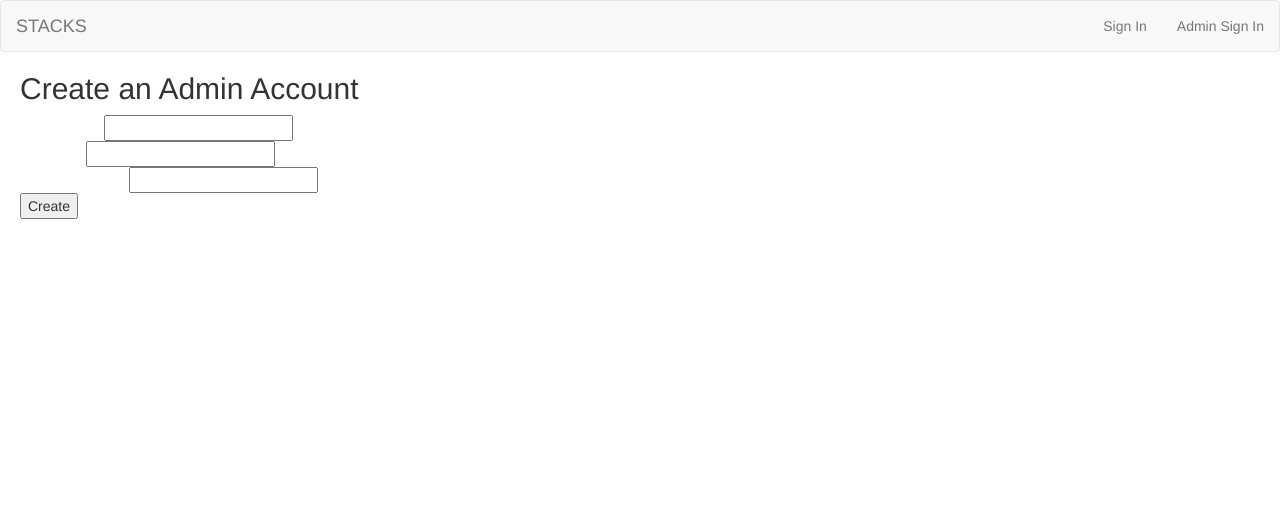
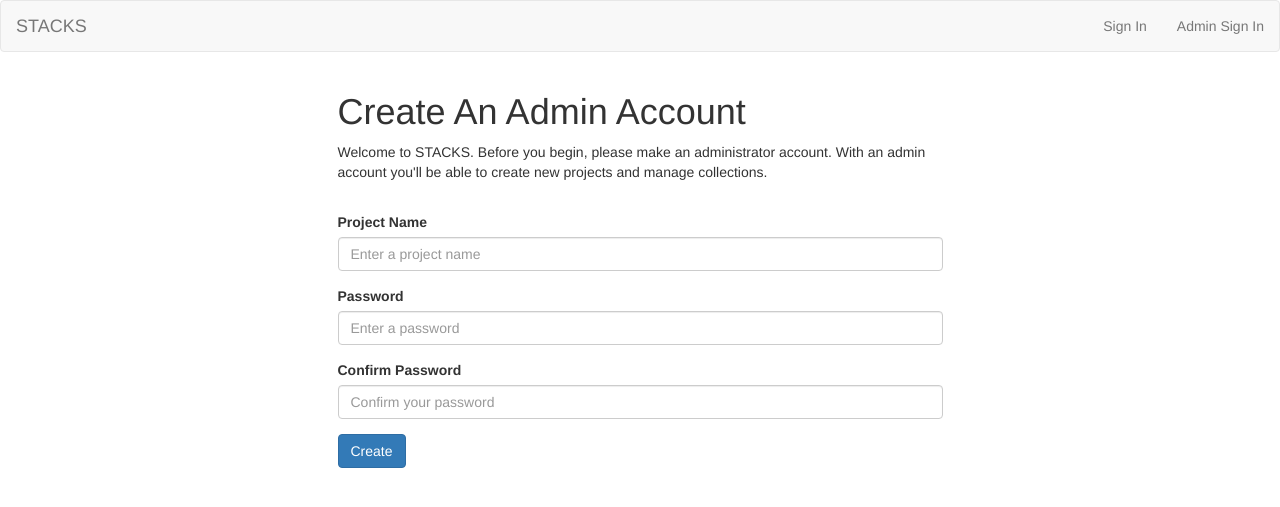
Before and after one commit to bitslabsyr/stack, a Flask app: page /setup in a window 1280 px wide. Shown: the top 507 px of the page. Run offline with Flask 2, Linux system fonts and the light colour scheme; parts of the project's set-up code (start-up, migrations or seed data) failed here and were passed over; some libraries are stand-ins or nearby versions.

Commit message:
Admin account creation page styled.

```diff
--- a/app/templates/setup.html
+++ b/app/templates/setup.html
@@ -1,12 +1,25 @@
 {% extends "base.html" %}
 {% block content %}
-  <h2>Create an Admin Account</h2>
-  {% from "_macros.html" import render_field %}
-  <form method="POST" action="/setup" class="form">
-    {{ form.csrf_token }}
-    {{ render_field(form.project_name) }}
-    {{ render_field(form.password) }}
-    {{ render_field(form.confirm) }}
-    <input type="submit" value="Create">
-  </form>
+
+  <div class="row">
+    <div class="col-md-6 col-md-offset-3">
+      <h1>Create An Admin Account</h1>
+
+      <p>Welcome to STACKS. Before you begin, please make an administrator account. With an admin account you'll be able
+      to create new projects and manage collections.</p>
+
+      <br />
+
+      {% from "_macros.html" import form_field %}
+      <form method="POST" action="/setup" class="form">
+        {{ form.csrf_token }}
+        {{ form_field(form.project_name, inner_text="Enter a project name") }}
+        {{ form_field(form.password, inner_text="Enter a password") }}
+        {{ form_field(form.confirm, inner_text="Confirm your password") }}
+
+        <button type="submit" class="btn btn-primary">Create</button>
+      </form>
+    </div>
+  </div>
+
 {% endblock %}
```
